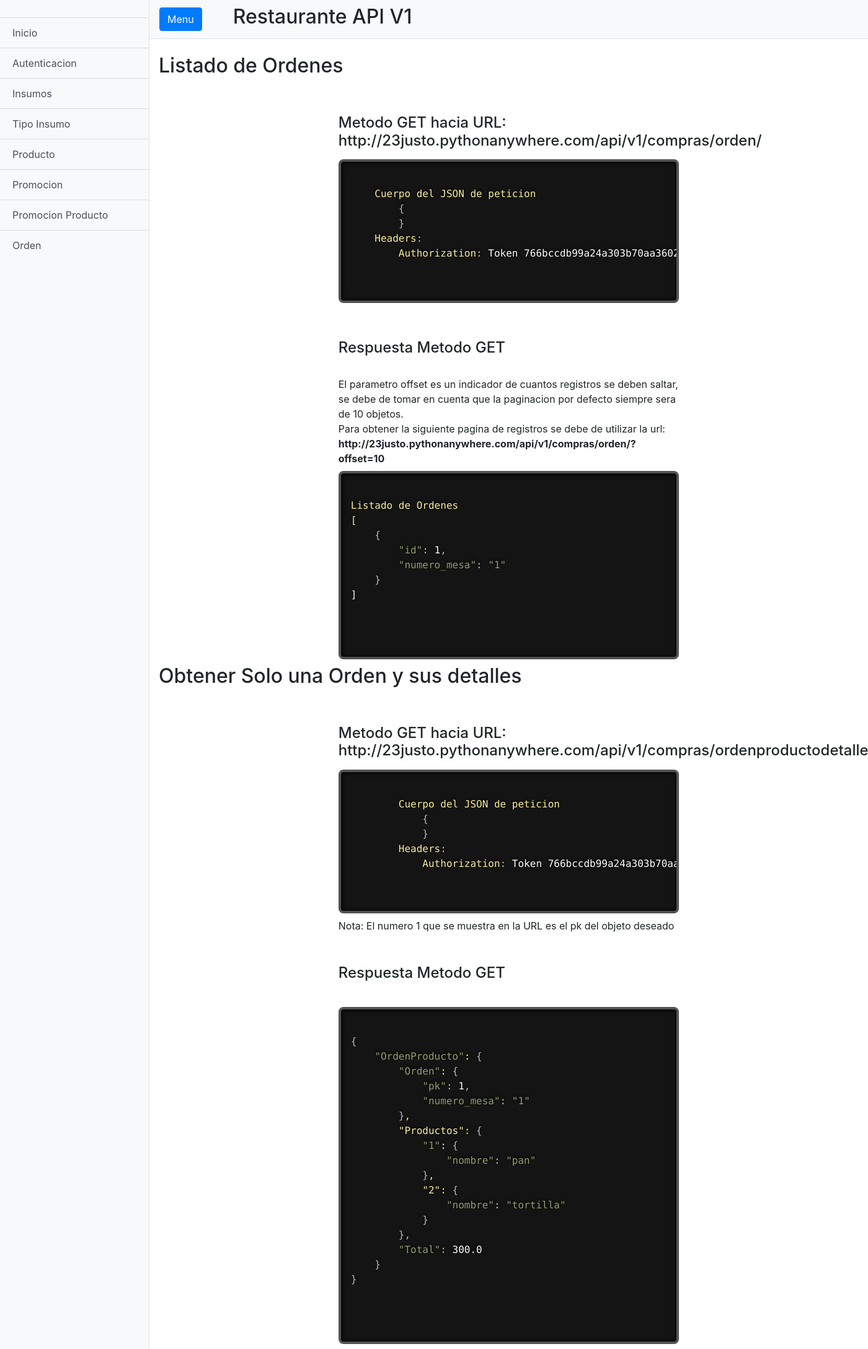
After one commit to 23justo/restaurante-api, a Django app: page /orden/ in a window 1400 px wide; the page is wider, and only the part inside the window is pictured. The commit adds this page. Shown: that part at 62% size. Run offline with Django 3.2, Linux system fonts and the light colour scheme; some libraries are stand-ins or nearby versions.

Commit message:
Entrada de orden en documentacion

```diff
--- a/Compras/urls.py
+++ b/Compras/urls.py
@@ -4,6 +4,7 @@ from rest_framework.authtoken import views as rest_framework_views
 urlpatterns = [
     # ------------- urls base --------------------------------------------
     url(r'^orden/$',OrdenList.as_view(), name='OrdenList'),
+    # url(r'^orden/(?P<pk>\d+)$',OrdenDetail.as_view(), name='OrdenDetail'),
     url(r'^ordenproducto/$',OrdenProductoList.as_view(), name='OrdenProductoList'),
     url(r'^factura/$',FacturaList.as_view(), name='FacturaList'),
     # ----------- fin urls base -------------------------------------------
--- a/Templates/Templates/index.html
+++ b/Templates/Templates/index.html
@@ -34,6 +34,8 @@
         <a href="{% url 'ProductoView' %}" class="list-group-item list-group-item-action bg-light">Producto</a>
         <a href="{% url 'PromocionView' %}" class="list-group-item list-group-item-action bg-light">Promocion</a>
         <a href="{% url 'PromocionProductoView' %}" class="list-group-item list-group-item-action bg-light">Promocion Producto</a>
+        <a href="{% url 'OrdenView' %}" class="list-group-item list-group-item-action bg-light">Orden</a>
+
       </div>
     </div>
     <!-- /#sidebar-wrapper -->
--- /dev/null
+++ b/Templates/Templates/orden.html
@@ -0,0 +1,102 @@
+{% extends 'Templates/index.html' %}
+    {% block body %}
+        <div>
+            <h2>Listado de Ordenes</h2>
+            <div class="row  justify-content-center">
+                <div class="col-md-6">
+                        <h4 style="padding-top:50px;">Metodo GET hacia URL:<br>http://23justo.pythonanywhere.com/api/v1/compras/orden/</h4>
+                </div>
+            </div>
+            <div class="row  justify-content-center">
+
+                <div class="col-md-6">
+                    <pre>
+                        <code class="language-css">
+    Cuerpo del JSON de peticion
+        {
+        }
+    Headers:
+        Authorization: Token 766bccdb99a24a303b70aa3602d94c009f552bf2
+                        </code>
+                    </pre>
+                </div>
+            </div>
+            <div class="row  justify-content-center">
+                    <div class="col-md-6">
+                            <h4 style="padding-top:50px;">Respuesta Metodo GET</h4><br>
+                            El parametro offset es un indicador de cuantos registros se deben saltar, se debe de tomar en cuenta que la paginacion por defecto siempre sera de 10 objetos.<br>
+                            Para obtener la siguiente pagina de registros se debe de utilizar la url:<br><b>http://23justo.pythonanywhere.com/api/v1/compras/orden/?offset=10</b>
+
+                    </div>
+                </div>
+                <div class="row  justify-content-center">
+
+                    <div class="col-md-6">
+                        <pre>
+                            <code class="language-css">
+Listado de Ordenes
+[
+    {
+        "id": 1,
+        "numero_mesa": "1"
+    }
+]
+
+                            </code>
+                        </pre>
+                    </div>
+                </div>
+        </div>
+
+        <div>
+                <h2>Obtener Solo una Orden y sus detalles</h2>
+                <div class="row  justify-content-center">
+                    <div class="col-md-6">
+                            <h4 style="padding-top:50px;">Metodo GET hacia URL:<br>http://23justo.pythonanywhere.com/api/v1/compras/ordenproductodetalle/1</h4>
+                    </div>
+                </div>
+                <div class="row  justify-content-center">
+
+                    <div class="col-md-6">
+                        <pre>
+                            <code class="language-css">
+        Cuerpo del JSON de peticion
+            {
+            }
+        Headers:
+            Authorization: Token 766bccdb99a24a303b70aa3602d94c009f552bf2
+                            </code>
+                        </pre>
+                        Nota: El numero 1 que se muestra en la URL es el pk del objeto deseado
+                    </div>
+                </div>
+                <div class="row  justify-content-center">
+                        <div class="col-md-6">
+                                <h4 style="padding-top:50px;">Respuesta Metodo GET</h4><br>
+                                <pre>
+                                        <code class="language-css">
+{
+    "OrdenProducto": {
+        "Orden": {
+            "pk": 1,
+            "numero_mesa": "1"
+        },
+        "Productos": {
+            "1": {
+                "nombre": "pan"
+            },
+            "2": {
+                "nombre": "tortilla"
+            }
+        },
+        "Total": 300.0
+    }
+}
+
+                                        </code>
+                                    </pre>
+
+                        </div>
+                    </div>
+        </div>
+    {% endblock %}
--- a/Usuario/views.py
+++ b/Usuario/views.py
@@ -22,3 +22,6 @@ class PromocionView(TemplateView):
 
 class PromocionProductoView(TemplateView):
     template_name = "Templates/promocionproducto.html"
+
+class OrdenView(TemplateView):
+    template_name = "Templates/orden.html"
--- a/restaurante/urls.py
+++ b/restaurante/urls.py
@@ -31,6 +31,7 @@ urlpatterns = [
     url(r'^producto/$', ProductoView.as_view(), name='ProductoView'),
     url(r'^promocion/$', PromocionView.as_view(), name='PromocionView'),
     url(r'^promocionproducto/$', PromocionProductoView.as_view(), name='PromocionProductoView'),
+    url(r'^orden/$', OrdenView.as_view(), name='OrdenView'),
 
 
     url(r'^get_auth_token/$', rest_framework_views.obtain_auth_token, name='get_auth_token'),
```
Also changed, not shown: Inventario/views.py (+19 -0 lines).
